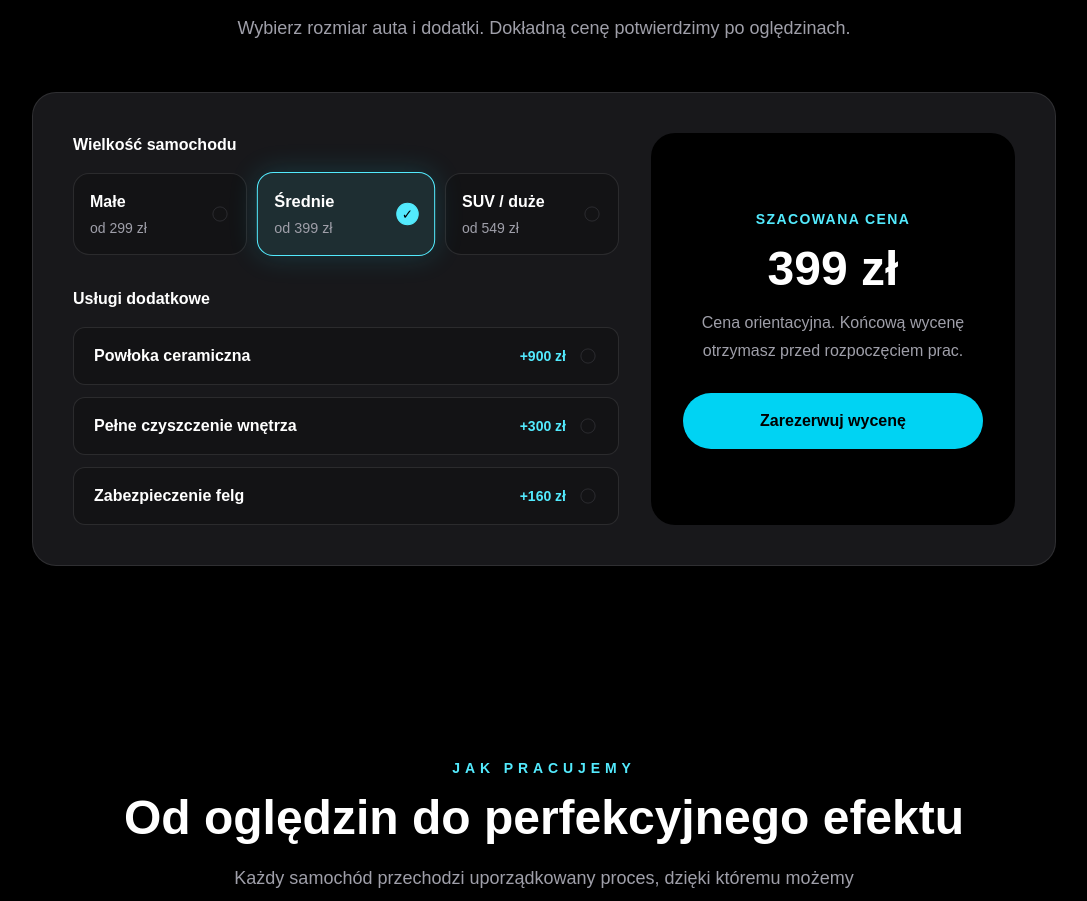
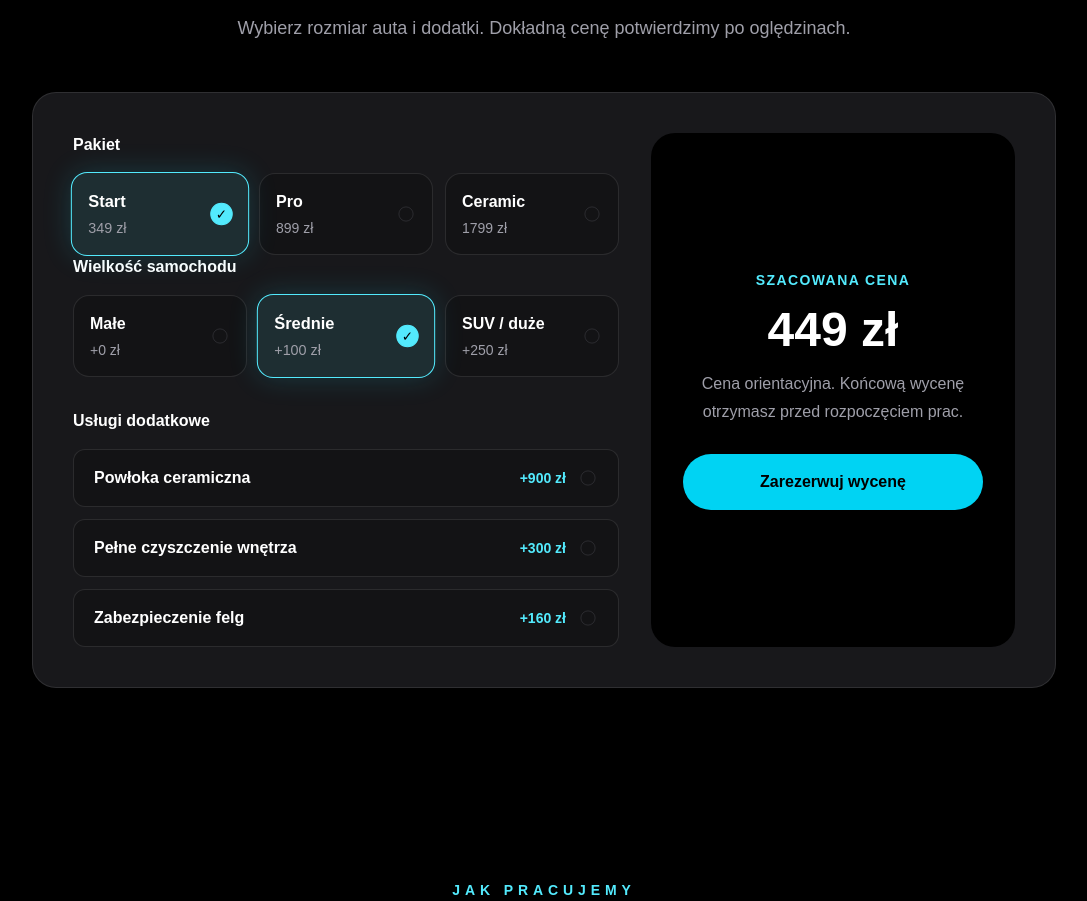
Before and after one commit to Zem47/shine-garage, a Next.js app: page / in a window 1280 px wide. Shown: the part 3900-4801 px from the top of the page, without its empty margins (96-1183 px from the left). Built offline with nearby package versions, Linux system fonts and the light colour scheme.

Commit message:
Naprawiono rezerwacje toast i kalkulator pakietow

```diff
--- a/app/api/rezerwacja/route.ts
+++ b/app/api/rezerwacja/route.ts
@@ -96,7 +96,10 @@ export async function POST(request: Request) {
     ["Uwagi", reservation.notes || "Brak"],
   ];
 
-  const emailResponse = await fetch("https://api.resend.com/emails", {
+  let emailResponse: Response;
+
+  try {
+    emailResponse = await fetch("https://api.resend.com/emails", {
       method: "POST",
       headers: {
         Authorization: `Bearer ${apiKey}`,
@@ -128,10 +131,32 @@ export async function POST(request: Request) {
       `,
       }),
     });
+  } catch (error) {
+    console.error("Resend connection error", error);
+    return NextResponse.json(
+      { error: "Nie udało się połączyć z usługą e-mail." },
+      { status: 502 },
+    );
+  }
 
   if (!emailResponse.ok) {
+    const resendError = await emailResponse.text();
+    console.error("Resend rejected email", emailResponse.status, resendError);
+
+    let publicError = "Usługa e-mail odrzuciła wiadomość.";
+
+    if (emailResponse.status === 401 || emailResponse.status === 403) {
+      publicError =
+        "Klucz Resend jest nieprawidłowy albo nie ma uprawnień do wysyłania.";
+    } else if (emailResponse.status === 422) {
+      publicError =
+        "Adres nadawcy lub odbiorcy nie jest jeszcze dozwolony w Resend.";
+    } else if (emailResponse.status === 429) {
+      publicError = "Przekroczono chwilowy limit wysyłania wiadomości.";
+    }
+
     return NextResponse.json(
-      { error: "Usługa e-mail odrzuciła wiadomość." },
+      { error: publicError },
       { status: 502 },
     );
   }
--- a/app/page.tsx
+++ b/app/page.tsx
@@ -136,6 +136,9 @@ const timeSlots = Array.from({ length: 24 }, (_, index) => {
 export default function Home() {
   const [isMenuOpen, setIsMenuOpen] = useState(false);
   const [message, setMessage] = useState("");
+  const [toastKind, setToastKind] = useState<
+    "success" | "error" | "loading" | ""
+  >("");
   const [isSubmitting, setIsSubmitting] = useState(false);
   const [selectedPackage, setSelectedPackage] = useState("");
   const [reservationHighlight, setReservationHighlight] = useState(false);
@@ -147,6 +150,8 @@ export default function Home() {
   const [beforeAfterPosition, setBeforeAfterPosition] = useState(52);
   const [selectedComparison, setSelectedComparison] = useState(0);
   const [revealedSocial, setRevealedSocial] = useState<string | null>(null);
+  const [selectedCalculatorPackage, setSelectedCalculatorPackage] =
+    useState("start");
   const [selectedCarSize, setSelectedCarSize] = useState("medium");
   const [selectedExtras, setSelectedExtras] = useState<string[]>([]);
   const [openFaq, setOpenFaq] = useState<number | null>(0);
@@ -284,13 +289,18 @@ export default function Home() {
           )
           ?.focus({ preventScroll: true });
       }, 80);
+      setToastKind("error");
       setMessage("Uzupełnij zaznaczone pola formularza.");
-      window.setTimeout(() => setMessage(""), 5000);
+      window.setTimeout(() => {
+        setMessage("");
+        setToastKind("");
+      }, 7000);
       return;
     }
 
     setFormErrors({});
     setIsSubmitting(true);
+    setToastKind("loading");
     setMessage("Wysyłamy rezerwację…");
 
     try {
@@ -310,31 +320,49 @@ export default function Home() {
         }),
       });
 
+      const result = (await response.json().catch(() => null)) as
+        | { error?: string; ok?: boolean }
+        | null;
+
       if (!response.ok) {
-        throw new Error("Nie udało się wysłać rezerwacji.");
+        throw new Error(
+          result?.error || "Nie udało się wysłać rezerwacji.",
+        );
       }
 
       form.reset();
       setSelectedPackage("");
       setSelectedDate("");
       setSelectedTime("");
+      setToastKind("success");
       setMessage(
         "Dziękujemy! Rezerwacja została wysłana. Odezwiemy się telefonicznie.",
       );
-    } catch {
+    } catch (error) {
+      setToastKind("error");
       setMessage(
-        "Nie udało się wysłać rezerwacji. Spróbuj ponownie lub zadzwoń.",
+        error instanceof Error
+          ? error.message
+          : "Nie udało się wysłać rezerwacji. Spróbuj ponownie lub zadzwoń.",
       );
     } finally {
       setIsSubmitting(false);
-      window.setTimeout(() => setMessage(""), 6000);
+      window.setTimeout(() => {
+        setMessage("");
+        setToastKind("");
+      }, 9000);
     }
   }
 
+  const calculatorPackagePrices: Record<string, number> = {
+    start: 349,
+    pro: 899,
+    ceramic: 1799,
+  };
   const sizePrices: Record<string, number> = {
-    small: 299,
-    medium: 399,
-    large: 549,
+    small: 0,
+    medium: 100,
+    large: 250,
   };
   const extraPrices: Record<string, number> = {
     ceramic: 900,
@@ -342,6 +370,7 @@ export default function Home() {
     wheels: 160,
   };
   const estimatedPrice =
+    calculatorPackagePrices[selectedCalculatorPackage] +
     sizePrices[selectedCarSize] +
     selectedExtras.reduce((sum, item) => sum + extraPrices[item], 0);
 
@@ -737,12 +766,47 @@ export default function Home() {
 
           <div className="mt-12 grid gap-8 rounded-3xl border border-white/10 bg-zinc-900 p-6 md:grid-cols-[1.2fr_0.8fr] md:p-10">
             <div>
+              <p className="font-black">Pakiet</p>
+              <div className="mt-4 grid gap-3 sm:grid-cols-3">
+                {[
+                  ["start", "Start", "349 zł"],
+                  ["pro", "Pro", "899 zł"],
+                  ["ceramic", "Ceramic", "1799 zł"],
+                ].map(([value, label, price]) => (
+                  <button
+                    key={value}
+                    type="button"
+                    aria-pressed={selectedCalculatorPackage === value}
+                    onClick={() => setSelectedCalculatorPackage(value)}
+                    className={`relative rounded-2xl border p-4 text-left transition-all duration-500 ease-out ${
+                      selectedCalculatorPackage === value
+                        ? "scale-[1.025] border-cyan-300 bg-cyan-300/10 shadow-[0_0_28px_rgba(34,211,238,0.18)]"
+                        : "scale-100 border-white/10 bg-black/20 hover:-translate-y-1 hover:border-white/30"
+                    }`}
+                  >
+                    <span className="block font-black">{label}</span>
+                    <span className="mt-1 block text-sm text-zinc-400">
+                      {price}
+                    </span>
+                    <span
+                      className={`absolute right-4 top-1/2 flex h-5 w-5 -translate-y-1/2 items-center justify-center rounded-full border text-xs transition-all duration-500 ${
+                        selectedCalculatorPackage === value
+                          ? "scale-110 rotate-0 border-cyan-300 bg-cyan-300 text-black opacity-100"
+                          : "scale-75 -rotate-90 border-zinc-600 opacity-50"
+                      }`}
+                    >
+                      {selectedCalculatorPackage === value ? "✓" : ""}
+                    </span>
+                  </button>
+                ))}
+              </div>
+
               <p className="font-black">Wielkość samochodu</p>
               <div className="mt-4 grid gap-3 sm:grid-cols-3">
                 {[
-                  ["small", "Małe", "299 zł"],
-                  ["medium", "Średnie", "399 zł"],
-                  ["large", "SUV / duże", "549 zł"],
+                  ["small", "Małe", "+0 zł"],
+                  ["medium", "Średnie", "+100 zł"],
+                  ["large", "SUV / duże", "+250 zł"],
                 ].map(([value, label, price]) => (
                   <button
                     key={value}
@@ -756,7 +820,7 @@ export default function Home() {
                   >
                     <span className="block font-black">{label}</span>
                     <span className="mt-1 block text-sm text-zinc-400">
-                      od {price}
+                      {price}
                     </span>
                     <span
                       className={`absolute right-4 top-1/2 flex h-5 w-5 -translate-y-1/2 items-center justify-center rounded-full border text-xs transition-all duration-500 ${
@@ -827,7 +891,11 @@ export default function Home() {
               </p>
               <button
                 type="button"
-                onClick={() => navigateTo("rezerwacja")}
+                onClick={() => {
+                  setSelectedPackage(selectedCalculatorPackage);
+                  clearFieldError("package");
+                  navigateTo("rezerwacja");
+                }}
                 className="mt-7 rounded-full bg-cyan-400 px-6 py-4 font-black text-black transition hover:bg-cyan-300"
               >
                 Zarezerwuj wycenę
@@ -1301,28 +1369,43 @@ export default function Home() {
             : "pointer-events-none translate-y-8 opacity-0"
         }`}
       >
-        <div className="flex items-start gap-4 rounded-2xl border border-cyan-300/40 bg-zinc-950/95 p-5 shadow-[0_0_40px_rgba(34,211,238,0.2)] backdrop-blur-xl">
+        <div
+          className={`flex items-start gap-4 rounded-2xl border bg-zinc-950/95 p-5 backdrop-blur-xl ${
+            toastKind === "error"
+              ? "border-red-400/50 shadow-[0_0_40px_rgba(248,113,113,0.2)]"
+              : toastKind === "loading"
+                ? "border-cyan-300/40 shadow-[0_0_40px_rgba(34,211,238,0.2)]"
+                : "border-green-400/50 shadow-[0_0_40px_rgba(74,222,128,0.2)]"
+          }`}
+        >
           <span
             className={`flex h-9 w-9 shrink-0 items-center justify-center rounded-full font-black text-black ${
-              message.startsWith("Uzupełnij")
-                ? "bg-amber-300"
-                : "bg-green-400"
+              toastKind === "error"
+                ? "bg-red-400"
+                : toastKind === "loading"
+                  ? "animate-pulse bg-cyan-300"
+                  : "bg-green-400"
             }`}
           >
-            {message.startsWith("Uzupełnij") ? "!" : "✓"}
+            {toastKind === "error" ? "!" : toastKind === "loading" ? "…" : "✓"}
           </span>
           <div className="flex-1">
             <p className="font-black text-white">
-              {message.startsWith("Uzupełnij")
-                ? "Brakuje wymaganych danych"
-                : "Rezerwacja wysłana"}
+              {toastKind === "error"
+                ? "Nie udało się wysłać"
+                : toastKind === "loading"
+                  ? "Wysyłanie rezerwacji"
+                  : "Rezerwacja wysłana"}
             </p>
             <p className="mt-1 text-sm leading-6 text-zinc-300">{message}</p>
           </div>
           <button
             type="button"
             aria-label="Zamknij powiadomienie"
-            onClick={() => setMessage("")}
+            onClick={() => {
+              setMessage("");
+              setToastKind("");
+            }}
             className="text-xl text-zinc-500 transition hover:text-white"
           >
             ×
```
Lines whose indentation alone changed are shown as unchanged.
